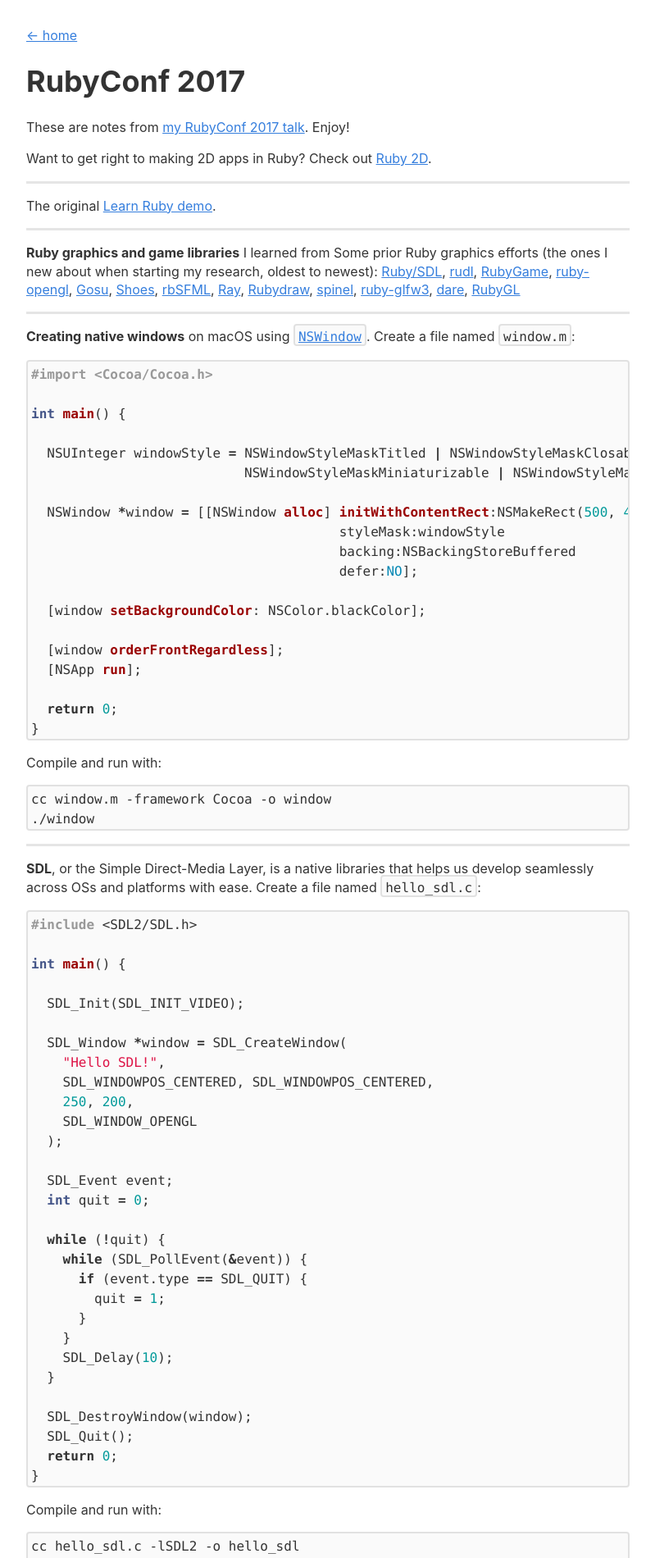
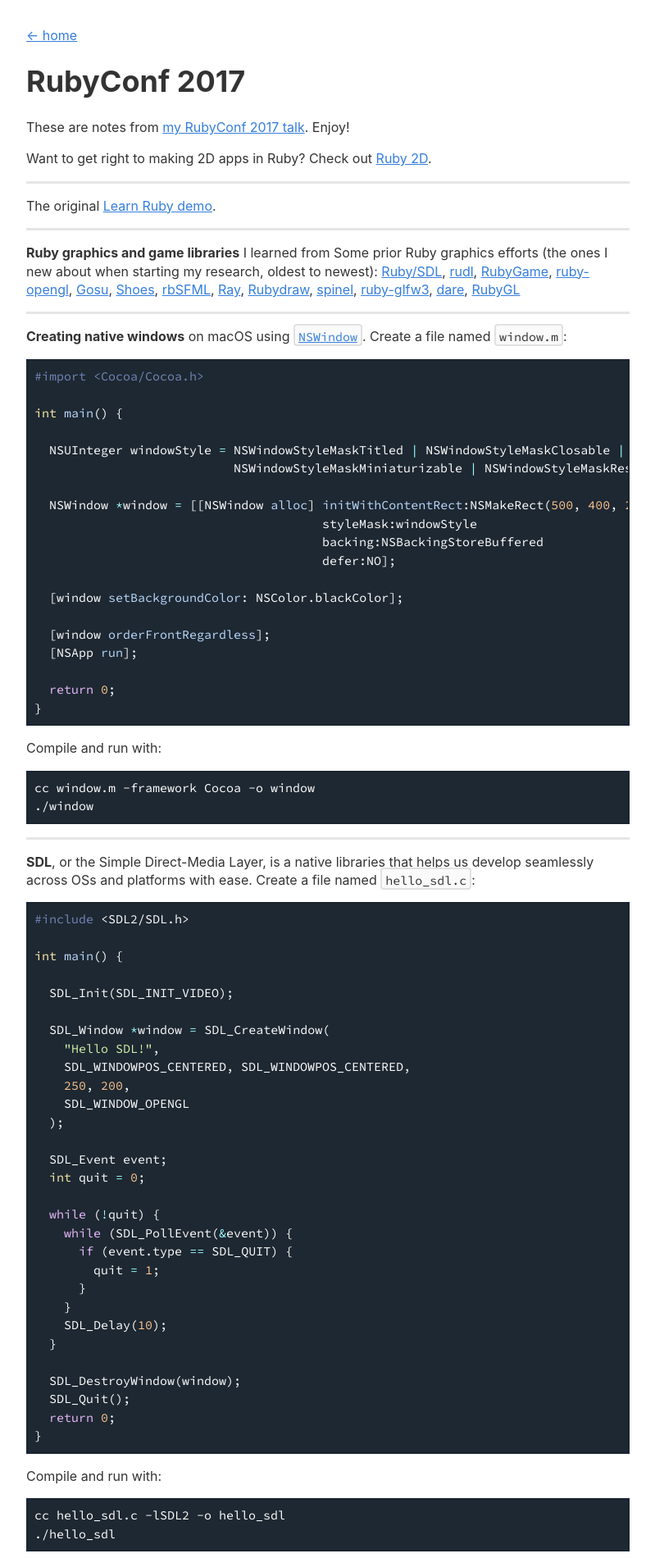
Before and after one commit to blacktm/blacktm.github.io, a Jekyll site: the page built from _pages/rubyconf.md, in a window 1280 px wide. Shown: the top 1900 px of the page at 82% size, without its empty margins (240-1039 px from the left). Built offline with Jekyll 4.4.1, drawn with Linux system fonts in a browser that asks for light colours; some web fonts are replaced.

Commit message:
Update styles

```diff
--- a/_layouts/main.html
+++ b/_layouts/main.html
@@ -5,8 +5,7 @@
     <meta charset="utf-8">
     <meta name="viewport" content="width=device-width, initial-scale=1">
     <title>Tom Black{%if page.title %} — {{ page.title }}{% endif %}</title>
-
-    <link href="https://fonts.googleapis.com/css?family=Lusitana:400,700" rel="stylesheet">
+    <link href="https://fonts.googleapis.com/css?family=Source+Code+Pro" rel="stylesheet">
     <link rel="stylesheet" href="/assets/css/main.css">
     <link rel="apple-touch-icon-precomposed" href="/assets/img/favicon-152.png">
   </head>
@@ -24,6 +23,5 @@
 
     ga('create', 'UA-31822241-1', 'auto');
     ga('send', 'pageview');
-
   </script>
 </html>
--- a/_sass/syntax-highlighting.scss
+++ b/_sass/syntax-highlighting.scss
@@ -1,66 +1,153 @@
 /**
  * Syntax highlighting styles
  */
+
+// Tomorrow Night Blue — https://github.com/mozmorris/tomorrow-pygments
 .highlight {
-  background: #fff;
+  background: #002451; color: #ffffff;
+  .hll { background-color: #003f8e }
+  .c { color: #7285b7 } /* Comment */
+  .err { color: #ff9da4 } /* Error */
+  .k { color: #ebbbff } /* Keyword */
+  .l { color: #ffc58f } /* Literal */
+  .n { color: #ffffff } /* Name */
+  .o { color: #99ffff } /* Operator */
+  .p { color: #ffffff } /* Punctuation */
+  .cm { color: #7285b7 } /* Comment.Multiline */
+  .cp { color: #7285b7 } /* Comment.Preproc */
+  .c1 { color: #7285b7 } /* Comment.Single */
+  .cs { color: #7285b7 } /* Comment.Special */
+  .gd { color: #ff9da4 } /* Generic.Deleted */
+  .ge { font-style: italic } /* Generic.Emph */
+  .gh { color: #ffffff; font-weight: bold } /* Generic.Heading */
+  .gi { color: #d1f1a9 } /* Generic.Inserted */
+  .gp { color: #7285b7; font-weight: bold } /* Generic.Prompt */
+  .gs { font-weight: bold } /* Generic.Strong */
+  .gu { color: #99ffff; font-weight: bold } /* Generic.Subheading */
+  .kc { color: #ebbbff } /* Keyword.Constant */
+  .kd { color: #ebbbff } /* Keyword.Declaration */
+  .kn { color: #99ffff } /* Keyword.Namespace */
+  .kp { color: #ebbbff } /* Keyword.Pseudo */
+  .kr { color: #ebbbff } /* Keyword.Reserved */
+  .kt { color: #ffeead } /* Keyword.Type */
+  .ld { color: #d1f1a9 } /* Literal.Date */
+  .m { color: #ffc58f } /* Literal.Number */
+  .s { color: #d1f1a9 } /* Literal.String */
+  .na { color: #bbdaff } /* Name.Attribute */
+  .nb { color: #ffffff } /* Name.Builtin */
+  .nc { color: #ffeead } /* Name.Class */
+  .no { color: #ff9da4 } /* Name.Constant */
+  .nd { color: #99ffff } /* Name.Decorator */
+  .ni { color: #ffffff } /* Name.Entity */
+  .ne { color: #ff9da4 } /* Name.Exception */
+  .nf { color: #bbdaff } /* Name.Function */
+  .nl { color: #ffffff } /* Name.Label */
+  .nn { color: #ffeead } /* Name.Namespace */
+  .nx { color: #bbdaff } /* Name.Other */
+  .py { color: #ffffff } /* Name.Property */
+  .nt { color: #99ffff } /* Name.Tag */
+  .nv { color: #ff9da4 } /* Name.Variable */
+  .ow { color: #99ffff } /* Operator.Word */
+  .w { color: #ffffff } /* Text.Whitespace */
+  .mf { color: #ffc58f } /* Literal.Number.Float */
+  .mh { color: #ffc58f } /* Literal.Number.Hex */
+  .mi { color: #ffc58f } /* Literal.Number.Integer */
+  .mo { color: #ffc58f } /* Literal.Number.Oct */
+  .sb { color: #d1f1a9 } /* Literal.String.Backtick */
+  .sc { color: #ffffff } /* Literal.String.Char */
+  .sd { color: #7285b7 } /* Literal.String.Doc */
+  .s2 { color: #d1f1a9 } /* Literal.String.Double */
+  .se { color: #ffc58f } /* Literal.String.Escape */
+  .sh { color: #d1f1a9 } /* Literal.String.Heredoc */
+  .si { color: #ffc58f } /* Literal.String.Interpol */
+  .sx { color: #d1f1a9 } /* Literal.String.Other */
+  .sr { color: #d1f1a9 } /* Literal.String.Regex */
+  .s1 { color: #d1f1a9 } /* Literal.String.Single */
+  .ss { color: #d1f1a9 } /* Literal.String.Symbol */
+  .bp { color: #ffffff } /* Name.Builtin.Pseudo */
+  .vc { color: #ff9da4 } /* Name.Variable.Class */
+  .vg { color: #ff9da4 } /* Name.Variable.Global */
+  .vi { color: #ff9da4 } /* Name.Variable.Instance */
+  .il { color: #ffc58f } /* Literal.Number.Integer.Long */
+}
 
-  .c     { color: #998; font-style: italic } // Comment
-  .err   { color: #a61717; background-color: #e3d2d2 } // Error
-  .k     { font-weight: bold } // Keyword
-  .o     { font-weight: bold } // Operator
-  .cm    { color: #998; font-style: italic } // Comment.Multiline
-  .cp    { color: #999; font-weight: bold } // Comment.Preproc
-  .c1    { color: #998; font-style: italic } // Comment.Single
-  .cs    { color: #999; font-weight: bold; font-style: italic } // Comment.Special
-  .gd    { color: #000; background-color: #fdd } // Generic.Deleted
-  .gd .x { color: #000; background-color: #faa } // Generic.Deleted.Specific
-  .ge    { font-style: italic } // Generic.Emph
-  .gr    { color: #a00 } // Generic.Error
-  .gh    { color: #999 } // Generic.Heading
-  .gi    { color: #000; background-color: #dfd } // Generic.Inserted
-  .gi .x { color: #000; background-color: #afa } // Generic.Inserted.Specific
-  .go    { color: #888 } // Generic.Output
-  .gp    { color: #555 } // Generic.Prompt
-  .gs    { font-weight: bold } // Generic.Strong
-  .gu    { color: #aaa } // Generic.Subheading
-  .gt    { color: #a00 } // Generic.Traceback
-  .kc    { font-weight: bold } // Keyword.Constant
-  .kd    { font-weight: bold } // Keyword.Declaration
-  .kp    { font-weight: bold } // Keyword.Pseudo
-  .kr    { font-weight: bold } // Keyword.Reserved
-  .kt    { color: #458; font-weight: bold } // Keyword.Type
-  .m     { color: #099 } // Literal.Number
-  .s     { color: #d14 } // Literal.String
-  .na    { color: #008080 } // Name.Attribute
-  .nb    { color: #0086B3 } // Name.Builtin
-  .nc    { color: #458; font-weight: bold } // Name.Class
-  .no    { color: #008080 } // Name.Constant
-  .ni    { color: #800080 } // Name.Entity
-  .ne    { color: #900; font-weight: bold } // Name.Exception
-  .nf    { color: #900; font-weight: bold } // Name.Function
-  .nn    { color: #555 } // Name.Namespace
-  .nt    { color: #000080 } // Name.Tag
-  .nv    { color: #008080 } // Name.Variable
-  .ow    { font-weight: bold } // Operator.Word
-  .w     { color: #bbb } // Text.Whitespace
-  .mf    { color: #099 } // Literal.Number.Float
-  .mh    { color: #099 } // Literal.Number.Hex
-  .mi    { color: #099 } // Literal.Number.Integer
-  .mo    { color: #099 } // Literal.Number.Oct
-  .sb    { color: #d14 } // Literal.String.Backtick
-  .sc    { color: #d14 } // Literal.String.Char
-  .sd    { color: #d14 } // Literal.String.Doc
-  .s2    { color: #d14 } // Literal.String.Double
-  .se    { color: #d14 } // Literal.String.Escape
-  .sh    { color: #d14 } // Literal.String.Heredoc
-  .si    { color: #d14 } // Literal.String.Interpol
-  .sx    { color: #d14 } // Literal.String.Other
-  .sr    { color: #009926 } // Literal.String.Regex
-  .s1    { color: #d14 } // Literal.String.Single
-  .ss    { color: #990073 } // Literal.String.Symbol
-  .bp    { color: #999 } // Name.Builtin.Pseudo
-  .vc    { color: #008080 } // Name.Variable.Class
-  .vg    { color: #008080 } // Name.Variable.Global
-  .vi    { color: #008080 } // Name.Variable.Instance
-  .il    { color: #099 } // Literal.Number.Integer.Long
-}
+// // Dracula — https://draculatheme.com/pygments
+// .highlight {
+//   background: #282a36; color: #f8f8f2;
+//   .hll { background-color: #f1fa8c }
+//   .c { color: #6272a4 } /* Comment */
+//   .err { color: #f8f8f2 } /* Error */
+//   .g { color: #f8f8f2 } /* Generic */
+//   .k { color: #ff79c6 } /* Keyword */
+//   .l { color: #f8f8f2 } /* Literal */
+//   .n { color: #f8f8f2 } /* Name */
+//   .o { color: #ff79c6 } /* Operator */
+//   .x { color: #f8f8f2 } /* Other */
+//   .p { color: #f8f8f2 } /* Punctuation */
+//   .ch { color: #6272a4 } /* Comment.Hashbang */
+//   .cm { color: #6272a4 } /* Comment.Multiline */
+//   .cp { color: #ff79c6 } /* Comment.Preproc */
+//   .cpf { color: #6272a4 } /* Comment.PreprocFile */
+//   .c1 { color: #6272a4 } /* Comment.Single */
+//   .cs { color: #6272a4 } /* Comment.Special */
+//   .gd { color: #8b080b } /* Generic.Deleted */
+//   .ge { color: #f8f8f2; text-decoration: underline } /* Generic.Emph */
+//   .gr { color: #f8f8f2 } /* Generic.Error */
+//   .gh { color: #f8f8f2; font-weight: bold } /* Generic.Heading */
+//   .gi { color: #f8f8f2; font-weight: bold } /* Generic.Inserted */
+//   .go { color: #44475a } /* Generic.Output */
+//   .gp { color: #f8f8f2 } /* Generic.Prompt */
+//   .gs { color: #f8f8f2 } /* Generic.Strong */
+//   .gu { color: #f8f8f2; font-weight: bold } /* Generic.Subheading */
+//   .gt { color: #f8f8f2 } /* Generic.Traceback */
+//   .kc { color: #ff79c6 } /* Keyword.Constant */
+//   .kd { color: #8be9fd; font-style: italic } /* Keyword.Declaration */
+//   .kn { color: #ff79c6 } /* Keyword.Namespace */
+//   .kp { color: #ff79c6 } /* Keyword.Pseudo */
+//   .kr { color: #ff79c6 } /* Keyword.Reserved */
+//   .kt { color: #8be9fd } /* Keyword.Type */
+//   .ld { color: #f8f8f2 } /* Literal.Date */
+//   .m { color: #bd93f9 } /* Literal.Number */
+//   .s { color: #f1fa8c } /* Literal.String */
+//   .na { color: #50fa7b } /* Name.Attribute */
+//   .nb { color: #8be9fd; font-style: italic } /* Name.Builtin */
+//   .nc { color: #50fa7b } /* Name.Class */
+//   .no { color: #f8f8f2 } /* Name.Constant */
+//   .nd { color: #f8f8f2 } /* Name.Decorator */
+//   .ni { color: #f8f8f2 } /* Name.Entity */
+//   .ne { color: #f8f8f2 } /* Name.Exception */
+//   .nf { color: #50fa7b } /* Name.Function */
+//   .nl { color: #8be9fd; font-style: italic } /* Name.Label */
+//   .nn { color: #f8f8f2 } /* Name.Namespace */
+//   .nx { color: #f8f8f2 } /* Name.Other */
+//   .py { color: #f8f8f2 } /* Name.Property */
+//   .nt { color: #ff79c6 } /* Name.Tag */
+//   .nv { color: #8be9fd; font-style: italic } /* Name.Variable */
+//   .ow { color: #ff79c6 } /* Operator.Word */
+//   .w { color: #f8f8f2 } /* Text.Whitespace */
+//   .mb { color: #bd93f9 } /* Literal.Number.Bin */
+//   .mf { color: #bd93f9 } /* Literal.Number.Float */
+//   .mh { color: #bd93f9 } /* Literal.Number.Hex */
+//   .mi { color: #bd93f9 } /* Literal.Number.Integer */
+//   .mo { color: #bd93f9 } /* Literal.Number.Oct */
+//   .sa { color: #f1fa8c } /* Literal.String.Affix */
+//   .sb { color: #f1fa8c } /* Literal.String.Backtick */
+//   .sc { color: #f1fa8c } /* Literal.String.Char */
+//   .dl { color: #f1fa8c } /* Literal.String.Delimiter */
+//   .sd { color: #f1fa8c } /* Literal.String.Doc */
+//   .s2 { color: #f1fa8c } /* Literal.String.Double */
+//   .se { color: #f1fa8c } /* Literal.String.Escape */
+//   .sh { color: #f1fa8c } /* Literal.String.Heredoc */
+//   .si { color: #f1fa8c } /* Literal.String.Interpol */
+//   .sx { color: #f1fa8c } /* Literal.String.Other */
+//   .sr { color: #f1fa8c } /* Literal.String.Regex */
+//   .s1 { color: #f1fa8c } /* Literal.String.Single */
+//   .ss { color: #f1fa8c } /* Literal.String.Symbol */
+//   .bp { color: #f8f8f2; font-style: italic } /* Name.Builtin.Pseudo */
+//   .fm { color: #50fa7b } /* Name.Function.Magic */
+//   .vc { color: #8be9fd; font-style: italic } /* Name.Variable.Class */
+//   .vg { color: #8be9fd; font-style: italic } /* Name.Variable.Global */
+//   .vi { color: #8be9fd; font-style: italic } /* Name.Variable.Instance */
+//   .vm { color: #8be9fd; font-style: italic } /* Name.Variable.Magic */
+//   .il { color: #bd93f9 } /* Literal.Number.Integer.Long */
+// }
--- a/assets/css/main.scss
+++ b/assets/css/main.scss
@@ -7,16 +7,15 @@
   @extend .black-80;
 }
 
+h1 { @extend .f2; }
+h2 { @extend .f3; }
+h3 { @extend .f4; }
+li { @extend .pb2; }
 p, li, strong {
   @extend .f4, .f5-ns;
   line-height: 1.4;
 }
-
-h1 { @extend .f2; }
-h2 { @extend .f3; }
-h3 { @extend .f4; }
 a { @extend .blue; }
-li { @extend .pb2; }
 
 hr {
   @extend .bg-black-10;
@@ -80,14 +79,19 @@
 
 code {
   @extend .pa1, .pb0, .ba, .bw1, .b--black-10, .br2;
+  font-family: 'Source Code Pro', monospace;
+  font-size: 15px;
   word-wrap: break-word;
-  background: rgba(0, 0, 0, 0.02);
+  background: rgb(250, 250, 250);
 }
 
 pre {
+  @extend .br2;
+
   code {
-    @extend .lh-copy, .db, .overflow-y-auto;
+    @extend .pa2, .lh-copy, .db, .overflow-y-auto;
     word-wrap: normal;
+    background: #1e2832;
 
     /* long code snippets */
 
@@ -102,7 +106,7 @@
     }
 
     &::-webkit-scrollbar-thumb {
-      @extend .bg-black-20;
+      @extend .bg-white-40;
       border-bottom-left-radius: .15rem;
       border-bottom-right-radius: .15rem;
     }
```
